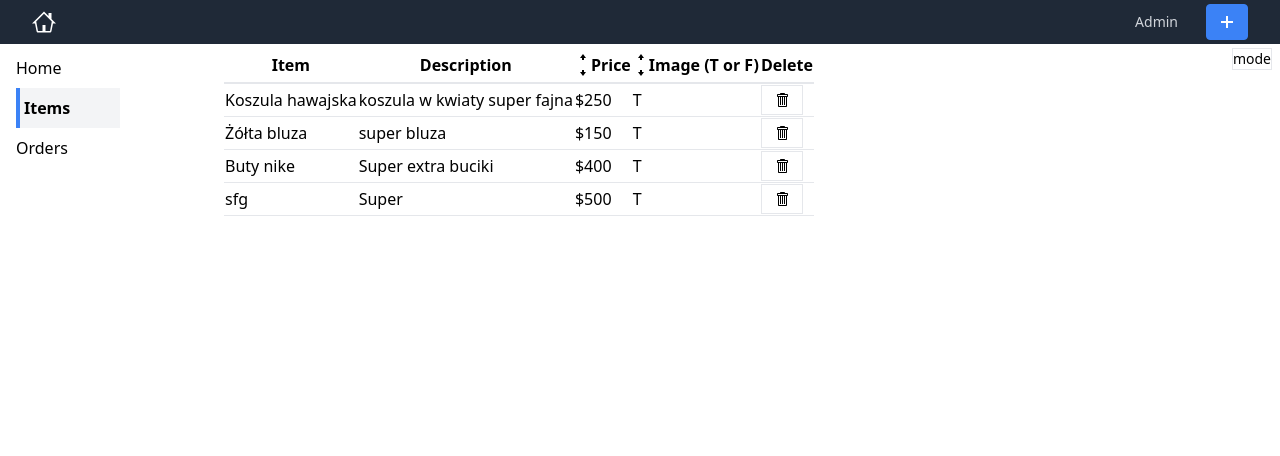
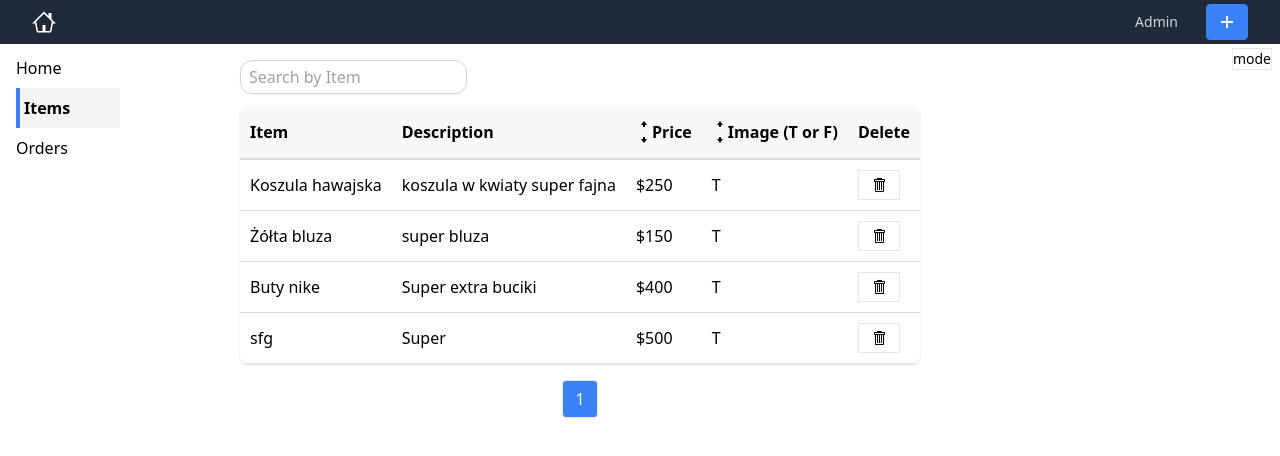
Before and after one commit to kalczugag/ecommerce, a React (Create React App) app: page /admin/items in a window 1280 px wide. Shown: the top 456 px of the page. Built offline with nearby package versions, Linux system fonts and the light colour scheme; data requests are answered from the project's data file.

Commit message:
styling improvement, pagination on admin & fixes

```diff
--- /dev/null
+++ b/src/componenets/SearchBar.js
@@ -0,0 +1,31 @@
+import { useSelector, useDispatch } from "react-redux";
+import classNames from "classnames";
+import { changeOrderSearchTerm } from "../store";
+
+const SearchBar = ({ placeholder, className, type }) => {
+    const dispatch = useDispatch();
+    const searchTerm = useSelector((state) => state.orders.searchTerm);
+
+    const handleChangeSearchTerm = (event) => {
+        dispatch(changeOrderSearchTerm(event.target.value) || 0);
+    };
+
+    const inputClassNames = classNames(
+        "shadow-sm border border-gray-300 rounded-xl w-1/3 my-3 px-2 p-1 duration-200 hover:shadow-md focus:shadow-md",
+        className
+    );
+
+    return (
+        <>
+            <input
+                type={type}
+                value={searchTerm}
+                placeholder={placeholder}
+                onChange={handleChangeSearchTerm}
+                className={inputClassNames}
+            />
+        </>
+    );
+};
+
+export default SearchBar;
--- a/src/componenets/Sidebar.js
+++ b/src/componenets/Sidebar.js
@@ -12,7 +12,7 @@ const Sidebar = () => {
     const renderedLinks = links.map((link) => {
         const isActive = location.pathname === link.path;
         const activeClass = isActive
-            ? "font-bold border-l-4 border-blue-500 pl-1 bg-gray-100"
+            ? "font-bold border-l-4 border-blue-500 pl-1 md:bg-gray-100"
             : "";
 
         return (
--- a/src/componenets/SortableTable.js
+++ b/src/componenets/SortableTable.js
@@ -18,7 +18,7 @@ const SortableTable = (props) => {
             ...column,
             header: () => (
                 <th
-                    className="cursor-pointer hover:bg-gray-100"
+                    className="cursor-pointer"
                     onClick={() => setSortColumn(column.label)}
                 >
                     <div className="flex items-center">
--- a/src/index.css
+++ b/src/index.css
@@ -6,3 +6,37 @@ icn > input {
     margin-right: 4px;
     margin-left: 4px;
 }
+
+.container {
+    max-width: 600px;
+}
+
+.table-container {
+    margin-top: 20px;
+}
+
+table {
+    width: 100%;
+    border-collapse: collapse;
+}
+
+th {
+    background-color: #f8f8f8;
+    border-bottom: 2px solid #ddd;
+    padding: 10px;
+    text-align: left;
+    user-select: none;
+}
+
+th:hover {
+    background-color: #e0e0e0;
+}
+
+td {
+    border-bottom: 1px solid #ddd;
+    padding: 10px;
+}
+
+tr:last-child td {
+    border-bottom: none;
+}
--- a/src/pages/Admin.js
+++ b/src/pages/Admin.js
@@ -1,11 +1,21 @@
-import { Outlet } from "react-router-dom";
+import { Outlet, useLocation } from "react-router-dom";
+import { useSelector } from "react-redux";
 import Sidebar from "../componenets/Sidebar";
 
 const Admin = () => {
+    const newOrders = useSelector((state) => state.orders.newOrders);
+    const location = useLocation();
+
+    const shouldShowNewOrders =
+        !location.pathname || location.pathname === "/admin";
+
     return (
         <div className="flex flex-row">
             <Sidebar />
             <Outlet />
+            {shouldShowNewOrders && (
+                <div className="text-2xl">newOrders: {newOrders}</div>
+            )}
         </div>
     );
 };
--- a/src/pages/Items.js
+++ b/src/pages/Items.js
@@ -1,15 +1,23 @@
-import { useEffect } from "react";
+import { useEffect, useState } from "react";
 import { useSelector } from "react-redux";
 import { fetchPosts, removePost } from "../store";
 import { useThunk } from "../hooks/use-thunk";
+import { GoTrashcan } from "react-icons/go";
 import SortableTable from "../componenets/SortableTable";
 import Button from "../componenets/Button";
-import { GoTrashcan } from "react-icons/go";
+import SearchBar from "../componenets/SearchBar";
 
 const Items = () => {
+    const [currentPage, setCurrentPage] = useState(1);
+    const [itemsPerPage] = useState(10);
     const [doRemovePost, removeLoading] = useThunk(removePost);
     const [doFetchPost] = useThunk(fetchPosts);
+
     const data = useSelector((state) => state.posts.data) || [];
+    const totalItems = data.length;
+    const lastItemIndex = currentPage * itemsPerPage;
+    const firstItemIndex = lastItemIndex - itemsPerPage;
+    const currentItems = data.slice(firstItemIndex, lastItemIndex);
 
     useEffect(() => {
         doFetchPost();
@@ -51,13 +59,47 @@ const Items = () => {
         doRemovePost(item);
     };
 
+    const paginate = (pageNumber) => {
+        setCurrentPage(pageNumber);
+    };
+
+    const totalPages = Math.ceil(totalItems / itemsPerPage);
+    const pageNumbers = [];
+    for (let i = 1; i <= totalPages; i++) {
+        pageNumbers.push(i);
+    }
+
     const keyFn = (data) => {
         return data.id;
     };
 
     return (
-        <div>
-            <SortableTable config={config} data={data} keyFn={keyFn} />
+        <div className="bg-white rounded-lg px-4 overflow-x-auto">
+            <div>
+                <SearchBar type="text" placeholder="Search by Item" />
+            </div>
+            <div className="bg-white rounded-lg shadow overflow-x-auto">
+                <SortableTable
+                    data={currentItems}
+                    config={config}
+                    keyFn={keyFn}
+                />
+            </div>
+            <div className="flex justify-center mt-4">
+                {pageNumbers.map((pageNumber) => (
+                    <Button
+                        key={pageNumber}
+                        className={`mx-1 px-3 py-1 rounded ${
+                            currentPage === pageNumber
+                                ? "bg-blue-500 text-white"
+                                : ""
+                        }`}
+                        onClick={() => paginate(pageNumber)}
+                    >
+                        {pageNumber}
+                    </Button>
+                ))}
+            </div>
         </div>
     );
 };
--- a/src/pages/Orders.js
+++ b/src/pages/Orders.js
@@ -1,23 +1,35 @@
-import { useEffect } from "react";
+import { useEffect, useState } from "react";
 import { useSelector } from "react-redux";
 import { fetchOrders, addOrder, editOrder } from "../store";
 import { useThunk } from "../hooks/use-thunk";
+import { faker } from "@faker-js/faker";
+import { GoPlus } from "react-icons/go";
 import SortableTable from "../componenets/SortableTable";
 import Button from "../componenets/Button";
-import { GoPlus } from "react-icons/go";
-import { faker } from "@faker-js/faker";
+import SearchBar from "../componenets/SearchBar";
 
 const Orders = () => {
+    const [currentPage, setCurrentPage] = useState(1);
+    const [ordersPerPage] = useState(10);
     const [doFetchOrders] = useThunk(fetchOrders);
-    const [doAddOrder, AddLoading] = useThunk(addOrder);
+    const [doAddOrder] = useThunk(addOrder);
     const [doEditOrder] = useThunk(editOrder);
+
     const data = useSelector((state) => state.orders.data) || [];
+    const totalOrders = data.length;
+    const lastOrderIndex = currentPage * ordersPerPage;
+    const firstOrderIndex = lastOrderIndex - ordersPerPage;
+    const currentOrders = data.slice(firstOrderIndex, lastOrderIndex);
 
     useEffect(() => {
         doFetchOrders();
     }, [doFetchOrders]);
 
     const config = [
+        {
+            label: "Id",
+            render: (order) => order.id,
+        },
         {
             label: "Item",
             render: (order) => order.item,
@@ -56,18 +68,54 @@ const Orders = () => {
         });
     };
 
+    const paginate = (pageNumber) => {
+        setCurrentPage(pageNumber);
+    };
+
+    const totalPages = Math.ceil(totalOrders / ordersPerPage);
+    const pageNumbers = [];
+    for (let i = 1; i <= totalPages; i++) {
+        pageNumbers.push(i);
+    }
+
     const keyFn = (data) => {
         return data.id;
     };
 
     return (
-        <div className="flex flex-col w-full">
-            <div className="flex justify-end mr-10">
-                <Button onClick={handleAddOrder} loading={AddLoading}>
+        <div className="container px-4">
+            <div className="hidden mr-10 mb-4">
+                {/* in use flex^ */}
+                <Button onClick={handleAddOrder}>
                     <GoPlus />
                 </Button>
             </div>
-            <SortableTable config={config} data={data} keyFn={keyFn} />
+            <div>
+                <SearchBar type="number" placeholder="Search by Id" />
+            </div>
+            <div className="bg-white rounded-lg shadow overflow-x-auto">
+                <SortableTable
+                    data={currentOrders}
+                    config={config}
+                    keyFn={keyFn}
+                    handleStatusChange={handleStatusChange}
+                />
+            </div>
+            <div className="flex justify-center mt-4">
+                {pageNumbers.map((pageNumber) => (
+                    <Button
+                        key={pageNumber}
+                        className={`mx-1 px-3 py-1 rounded ${
+                            currentPage === pageNumber
+                                ? "bg-blue-500 text-white"
+                                : ""
+                        }`}
+                        onClick={() => paginate(pageNumber)}
+                    >
+                        {pageNumber}
+                    </Button>
+                ))}
+            </div>
         </div>
     );
 };
--- a/src/store/slices/orderSlice.js
+++ b/src/store/slices/orderSlice.js
@@ -10,6 +10,7 @@ const orderSlice = createSlice({
         isLoading: false,
         error: null,
         searchTerm: "",
+        newOrders: 0,
     },
     reducers: {
         changeOrderSearchTerm(state, action) {
@@ -23,6 +24,7 @@ const orderSlice = createSlice({
         builder.addCase(fetchOrders.fulfilled, (state, action) => {
             state.isLoading = false;
             state.data = action.payload;
+            state.newOrders = 0;
         });
         builder.addCase(fetchOrders.rejected, (state, action) => {
             state.isLoading = false;
@@ -35,6 +37,7 @@ const orderSlice = createSlice({
         builder.addCase(addOrder.fulfilled, (state, action) => {
             state.isLoading = false;
             state.data.push(action.payload);
+            state.newOrders += 1;
         });
         builder.addCase(addOrder.rejected, (state, action) => {
             state.isLoading = false;
```
Also changed, not shown: db.json, toDo.txt.
